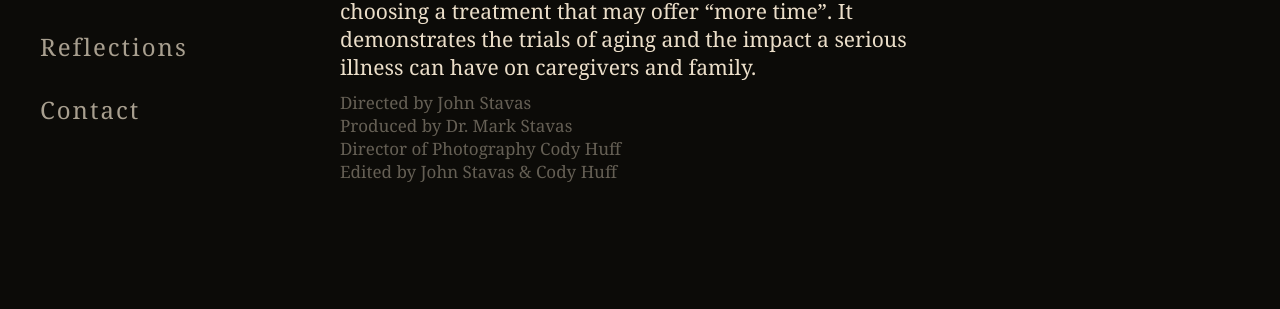
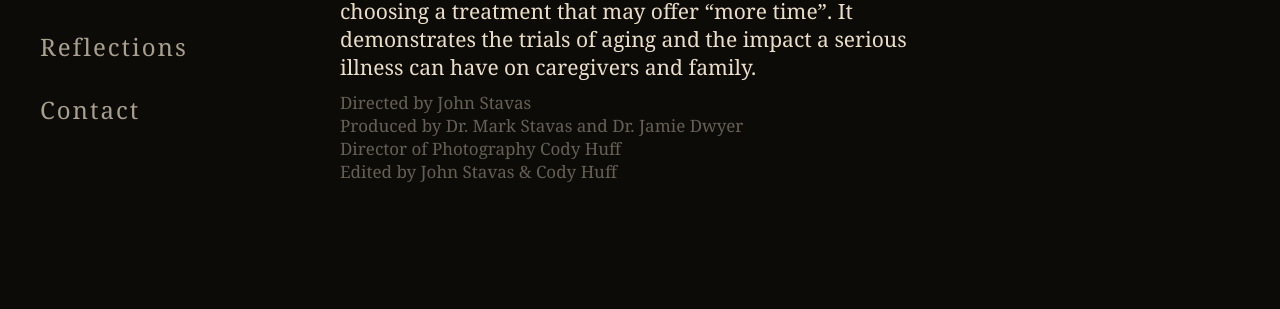
Before and after one commit to thayesx/pallidocs-website, a Jekyll site: the page built from index.md, in a window 1280 px wide and 900 px high, scrolled down 4164 px. Shown: the part 146-455 px from the top of the window. Built offline with Jekyll 4.4.1, drawn with Linux system fonts in a browser that asks for light colours; some web fonts are replaced.

Commit message:
Update from Forestry.io John Stavas updated index.md

```diff
--- a/index.md
+++ b/index.md
@@ -38,8 +38,8 @@ films:
     and burdens of choosing a treatment that may offer “more time”. It demonstrates
     the trials of aging and the impact a serious illness can have on caregivers and
     family. '
-  extra: Directed by John Stavas <br> Produced by Dr. Mark Stavas <br> Director of
-    Photography Cody Huff <br> Edited by John Stavas & Cody Huff
+  extra: Directed by John Stavas <br> Produced by Dr. Mark Stavas and Dr. Jamie Dwyer
+    <br> Director of Photography Cody Huff <br> Edited by John Stavas & Cody Huff
 - title: Intentional Healing
   embedUrl: https://player.vimeo.com/video/254431048
   previewVideoUrl: https://player.vimeo.com/external/317383155.hd.mp4?s=acdfa8bfa3402e41ea0248f70f6ee31f50515501&profile_id=175
```
